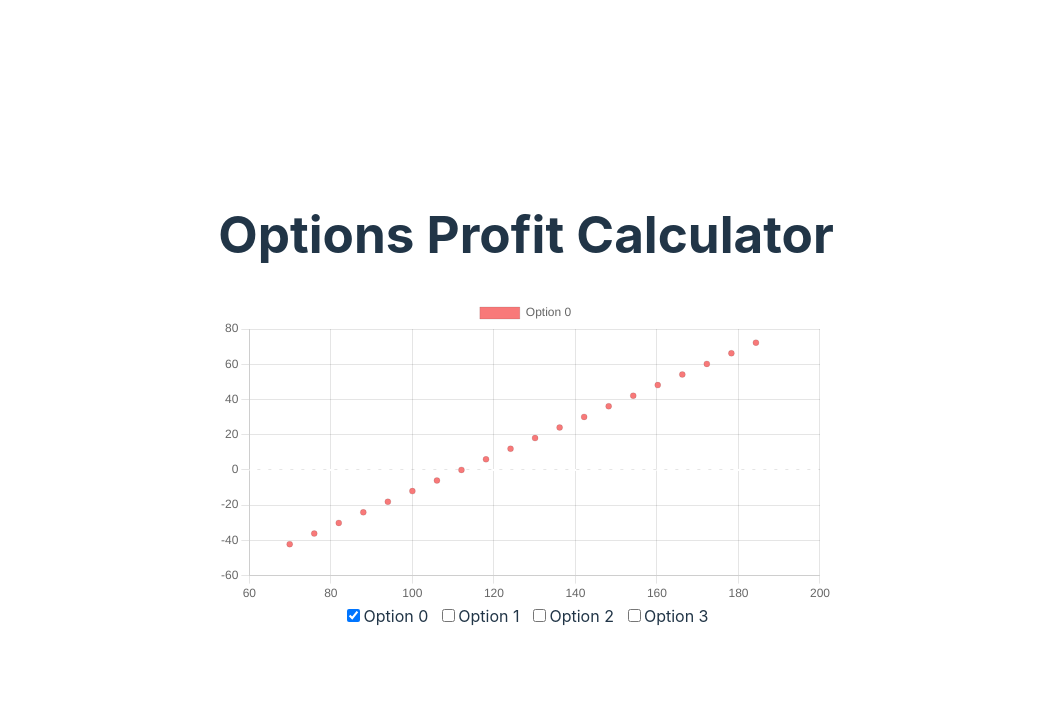
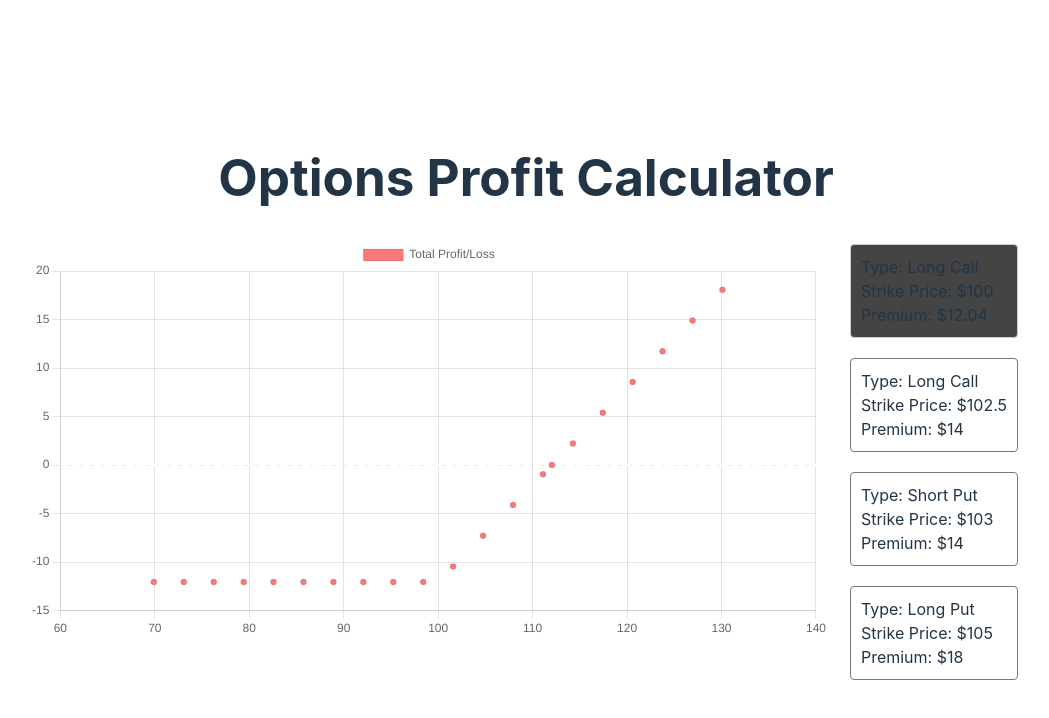
Before and after one commit to ChristopherWirtOfficial/aries-vue3-challenge, a Vue app: page / in a window 1280 px wide. Shown: the top 718 px of the page, without its empty margins (114-1163 px from the left). Built offline with nearby package versions, Linux system fonts and the light colour scheme.

Commit message:
Graph MVP and basic option selection card

```diff
--- /dev/null
+++ b/src/components/OptionCard.vue
@@ -0,0 +1,62 @@
+<script setup lang="ts">
+import { OptionsData } from '../data/options-data';
+import { defineProps, defineEmits, computed } from 'vue';
+
+const props = defineProps<{
+  option: OptionsData;
+  selected: boolean;
+}>();
+
+const emits = defineEmits(['update:selected']);
+
+const toggleSelected = () => {
+  emits('update:selected', !props.selected);
+};
+
+const cardClasses = computed(() => ({
+  'card': true,
+  'selected': props.selected,
+}));
+</script>
+
+<template>
+  <div :class="cardClasses" @click="toggleSelected">
+    <div class="card-details">
+      <span>Type: {{ props.option.long_short }} {{ props.option.type }}</span>
+      <span>Strike Price: ${{ props.option.strike_price }}</span>
+      <span>Premium: ${{ props.option.long_short === 'long' ? props.option.ask : props.option.bid }}</span>
+    </div>
+    <div class="checkbox-container">
+      <input type="checkbox" v-model="props.selected" @click.stop>
+    </div>
+  </div>
+</template>
+
+<style scoped>
+.card {
+  border: 1px solid #777;
+  border-radius: 4px;
+  padding: 10px;
+  margin: 5px;
+  cursor: pointer;
+  user-select: none;
+}
+
+.card span {
+  text-transform: capitalize;
+}
+
+.selected {
+  border: 1px solid #CCC;
+  background-color: #444;
+}
+
+.card-details {
+  display: flex;
+  flex-direction: column;
+  align-items: start;
+}
+.checkbox-container {
+  display: none;
+}
+</style>
--- a/src/components/OptionsProfitCalculator.vue
+++ b/src/components/OptionsProfitCalculator.vue
@@ -2,6 +2,8 @@
 import { Scatter } from 'vue-chartjs';
 import { sampleData } from '../data/options-data';
 import { ref, computed } from 'vue';
+
+import OptionCard from './OptionCard.vue';
 
 const chartOptions = {
     responsive: true,
@@ -41,71 +43,108 @@ type OptionsChartData = {
     premium: number;
 };
 
-const potentialExpiryPriceSteps = computed<OptionsChartData[]>(() => {
-    const ret = selectedOptions.value.map(({ id }) => {
+// Calculate our domain based on the selected options
+const domain = computed(() => {
+    const minMax = selectedOptions.value.reduce((acc, { id }) => {
         const option = sampleData[id];
         const premium = option.long_short === 'long' ? option.ask : option.bid;
 
-        // From -2.5*premium to 2.5*premium, which we'll then calculate potentialPrices from based on strike_price + potentialPriceDeviation
-        const potentialPriceDeviations = Array.from({ length: N_STEPS }, (_, i) => -2.5 + (i / (N_STEPS )) * 10);
-        const potentialPrices = potentialPriceDeviations
-            .map(deviation => option.strike_price + deviation * premium)
-            .map(price => Math.round(price * 100) / 100);
+        return {
+            min: Math.min(acc.min, option.strike_price - 2.5 * premium),
+            max: Math.max(acc.max, option.strike_price + 2.5 * premium),
+        };
+    }, { min: Infinity, max: -Infinity });
 
-        // We can then calculate the potential profits (or losses) at each step based on the option type, strike price, and premium
-        const potentialProfitOrLoss = potentialPrices.map(price => price - option.strike_price - premium);
-
-        return {
-            id,
-            potentialPrices,
-            potentialProfitOrLoss,
-            strikePrice: option.strike_price,
-            premium,
-        };
+    return minMax;
 });
 
-    return ret;
+
+const xValues = computed(() => {
+    const { min, max } = domain.value;
+    const iterativeSteps = Array.from({ length: N_STEPS }, (_, i) => min + (i / (N_STEPS - 1)) * (max - min));
+
+    // Always include the break-even price for each option
+    const defaultXValues = selectedOptions.value.map(({ id }) => {
+        const option = sampleData[id];
+        const premium = option.long_short === 'long' ? option.ask : option.bid;
+
+        return option.strike_price + premium;
     });
 
+    // Combine our two sets of x values and unique/sort them
+    const xValuesSet = new Set([...iterativeSteps, ...defaultXValues]);
+
+    return Array.from(xValuesSet)
+        .sort((a, b) => a - b)
+        .map(price => Math.round(price * 100) / 100);
+});
+
+
+
+// Construct our y values according to each x value as the price of the underlying instrument
+//   if all selected options are executed for that price
+const profitLossValues = computed(() => {
+    return xValues.value.map(price => {
+        return selectedOptions.value.reduce((acc, { id }) => {
+            const option = sampleData[id];
+            const premium = option.long_short === 'long' ? option.ask : option.bid;
+            let profitLoss = 0;
+
+            if (option.type === 'Call') {
+                if (option.long_short === 'long') {
+                    // Long Call
+                    profitLoss = price > option.strike_price ? price - option.strike_price - premium : -premium;
+                } else {
+                    // Short Call
+                    profitLoss = price > option.strike_price ? premium - (price - option.strike_price) : premium;
+                }
+            } else if (option.type === 'Put') {
+                if (option.long_short === 'long') {
+                    // Long Put
+                    profitLoss = price < option.strike_price ? option.strike_price - price - premium : -premium;
+                } else {
+                    // Short Put
+                    profitLoss = price < option.strike_price ? premium - (option.strike_price - price) : premium;
+                }
+            }
+
+            return acc + profitLoss;
+        }, 0);
+    });
+});
+
+
 const chartData = computed(() => ({
-    datasets: potentialExpiryPriceSteps.value.map(option => ({
-        label: `Option ${option.id}`,
-        data: option.potentialPrices.map((price, i) => ({ x: price, y: option.potentialProfitOrLoss[i] })),
-        backgroundColor: options.value[option.id].color,
+    datasets: [{
+        label: 'Total Profit/Loss',
+        data: xValues.value.map((price, index) => ({
+            x: price,
+            y: profitLossValues.value[index],
         })),
+        backgroundColor: '#f87979',
+    }],
 }));
 
-
-/*
-    TODO: Changes to make
-    - Go back to a (dyanmic) fixed set of prices. Based on the min/max price, have N steps between the global min/max price
-    - Specifically insert (unless present) the break-even price of each option into our set of X values
-    - ONLY THEN after constructing the X values do we calculate the profits exercising any given option at every X value
-    - Then we add the profit (or loss, if negative) at each X value to get our actual Y value for total proift/loss at each price
-
-    All of this is because these options are for the same instrument. You want to maximize the profit over all of the selected options
-       as if they were all going to be executed by the same person, not individually.
-
-    We'll then be able to find which options you should select as a function of the expected exercise price
-
-    TODO: Stretch Goals
-    - Create small cards for each option, and place them vertically on the side of the graph. Both display and selection controls.
-*/
-
-console.log(potentialExpiryPriceSteps.value);
 </script>
 
 <template>
     <h1>Options Profit Calculator</h1>
+    <div style="display: flex; gap: 1rem;">
+    <div style="max-width: 100vw">
         <Scatter
+            width="800px"
             id="options-profit-line-chart"
             :options="chartOptions"
             :data="chartData"
         />
+    </div>
         <div class="options-list">
-        <div v-for="(option, index) in options" :key="index">
-        <input type="checkbox" v-model="option.enabled" />
-        <label>Option {{ option.id }}</label>
+            <OptionCard
+                v-for="(option, index) in options"
+                :key="option.id"
+                :option="sampleData[option.id]"
+                v-model:selected="option.enabled"
+            />
         </div>
     </div>
 </template>
@@ -114,6 +153,7 @@ console.log(potentialExpiryPriceSteps.value);
 .options-list {
     justify-content: center;
     display: flex;
+    flex-direction: column;
     gap: 10px;
 }
 </style>
```
Lines whose indentation alone changed are shown as unchanged.
